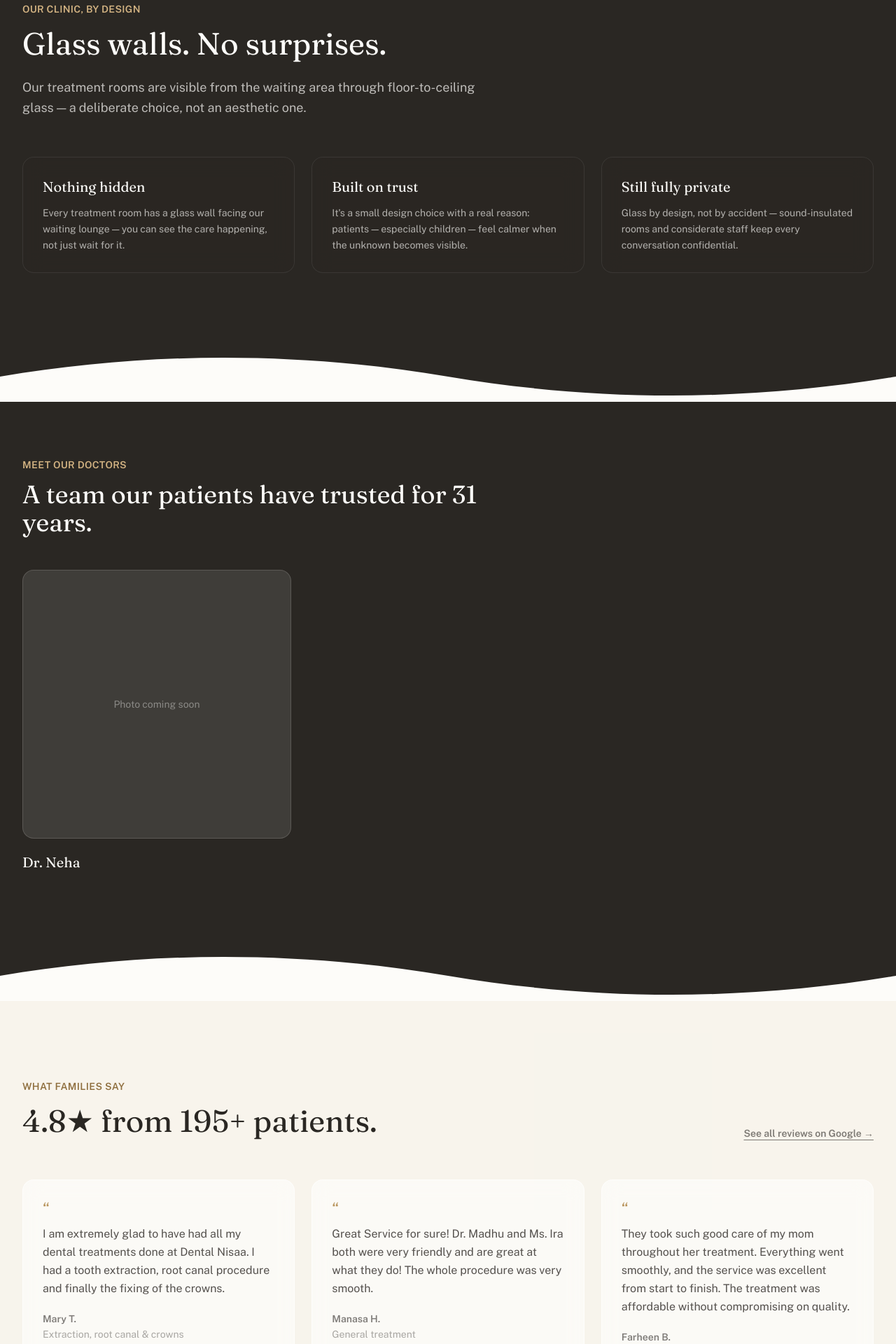
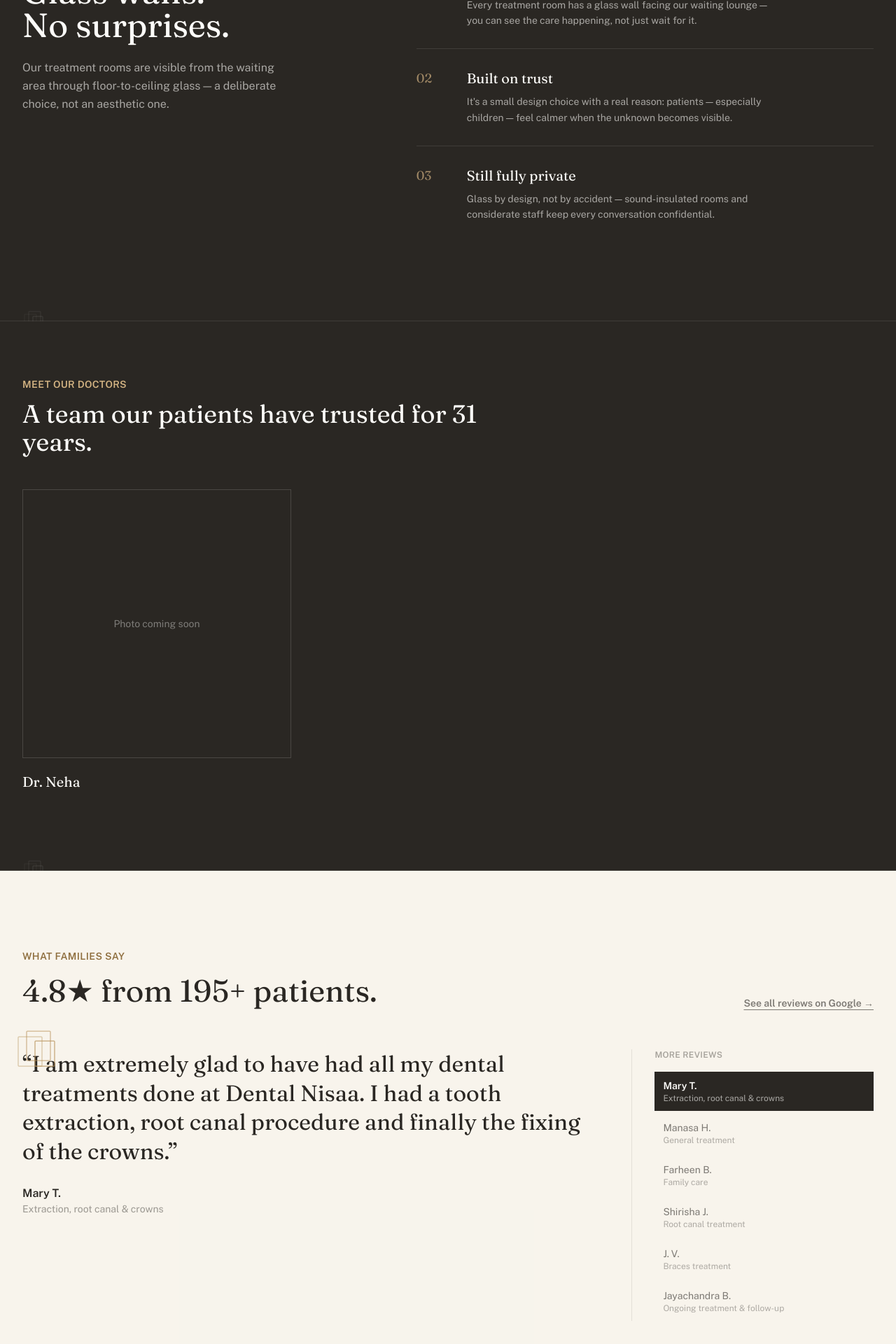
Before and after one commit to AgastyaKancharla/dentalnisaa, a Next.js app: page /about in a window 1280 px wide. Shown: the part 1320-3240 px from the top of the page at 70% size. Built offline with nearby package versions, Linux system fonts and the light colour scheme.

Commit message:
Design overhaul: new glass-pane signature motif, hard-edge section seams replacing wave dividers, full-bleed asymmetric Hero, editorial testimonial spotlight, menu-style treatments list, numbered process/FAQ rows, bold gold CTA blocks

```diff
--- a/components/ArchDivider.tsx
+++ /dev/null
@@ -1,35 +0,0 @@
-type ArchDividerProps = {
-  flip?: boolean;
-  from?: string;
-  to?: string;
-  className?: string;
-};
-
-// The recurring signature motif: a gentle upward arc echoing both a smile
-// line and a dental arch. Used as a structural divider between sections
-// instead of a hard straight edge.
-export default function ArchDivider({
-  flip = false,
-  from = "#FDFCF9",
-  to = "#2A2723",
-  className = "",
-}: ArchDividerProps) {
-  return (
-    <div
-      aria-hidden="true"
-      className={`w-full overflow-hidden leading-[0] ${className}`}
-      style={{ transform: flip ? "scaleY(-1)" : undefined }}
-    >
-      <svg
-        viewBox="0 0 1200 80"
-        preserveAspectRatio="none"
-        className="block w-full h-[48px] md:h-[72px]"
-      >
-        <path
-          d="M0,0 L0,40 C 200,80 400,80 600,40 C 800,0 1000,0 1200,40 L1200,0 Z"
-          fill={to}
-        />
-      </svg>
-    </div>
-  );
-}
--- a/components/DoctorSpotlight.tsx
+++ b/components/DoctorSpotlight.tsx
@@ -1,11 +1,11 @@
 import { doctors, clinic } from "@/lib/site-data";
-import ArchDivider from "./ArchDivider";
+import SectionSeam from "./SectionSeam";
 
 export default function DoctorSpotlight({ topDivider = true }: { topDivider?: boolean }) {
   return (
     <section className="bg-ink text-porcelain relative">
-      {topDivider && <ArchDivider to="#2A2723" />}
-      <div className={`max-w-[1320px] mx-auto px-5 md:px-8 pb-20 md:pb-28 ${topDivider ? "pt-2 md:pt-4" : "pt-16 md:pt-20"}`}>
+      {topDivider && <SectionSeam tone="dark" />}
+      <div className={`max-w-[1320px] mx-auto px-5 md:px-8 pb-20 md:pb-28 ${topDivider ? "pt-16 md:pt-20" : "pt-16 md:pt-20"}`}>
         <div className="max-w-2xl mb-12">
           <p className="text-sm font-semibold text-gold-light uppercase tracking-wide mb-3">
             Meet our doctors
@@ -20,13 +20,13 @@ export default function DoctorSpotlight({ topDivider = true }: { topDivider?: bo
           <div className="grid sm:grid-cols-2 md:grid-cols-3 gap-8">
             {doctors.map((doctor) => (
               <div key={doctor.name}>
-                <div className="w-full aspect-square rounded-2xl bg-porcelain/10 border border-porcelain/15 flex items-center justify-center text-porcelain/40 text-sm text-center px-6 mb-5">
+                <div className="w-full aspect-square border border-porcelain/15 flex items-center justify-center text-porcelain/40 text-sm text-center px-6 mb-5">
                   {doctor.photo ? (
                     // eslint-disable-next-line @next/next/no-img-element
                     <img
                       src={doctor.photo}
                       alt={doctor.name}
-                      className="w-full h-full object-cover rounded-2xl"
+                      className="w-full h-full object-cover"
                     />
                   ) : (
                     "Photo coming soon"
@@ -56,7 +56,7 @@ export default function DoctorSpotlight({ topDivider = true }: { topDivider?: bo
           </div>
         )}
       </div>
-      <ArchDivider from="#2A2723" to="#FDFCF9" flip />
+      <SectionSeam tone="dark" />
     </section>
   );
 }
--- /dev/null
+++ b/components/GlassPanes.tsx
@@ -0,0 +1,24 @@
+// The site's one recurring signature device: three overlapping glass panes,
+// a nod to the clinic's actual glass-walled treatment rooms. Used as a
+// background flourish, a section-seam accent, and a corner mark — instead
+// of generic circle-icon or blob-divider patterns.
+export default function GlassPanes({
+  className = "w-16 h-16",
+  strokeOpacity = 0.35,
+}: {
+  className?: string;
+  strokeOpacity?: number;
+}) {
+  return (
+    <svg
+      viewBox="0 0 64 64"
+      fill="none"
+      className={className}
+      aria-hidden="true"
+    >
+      <rect x="6" y="14" width="34" height="42" rx="1" stroke="currentColor" strokeOpacity={strokeOpacity} strokeWidth="1.25" />
+      <rect x="18" y="6" width="34" height="42" rx="1" stroke="currentColor" strokeOpacity={strokeOpacity + 0.15} strokeWidth="1.25" />
+      <rect x="30" y="20" width="28" height="36" rx="1" stroke="currentColor" strokeOpacity={strokeOpacity + 0.3} strokeWidth="1.25" />
+    </svg>
+  );
+}
--- /dev/null
+++ b/components/SectionSeam.tsx
@@ -0,0 +1,17 @@
+import GlassPanes from "./GlassPanes";
+
+// Replaces the old wave/arch divider (a dated 2019-era template signal) with
+// a hard color edge and a small glass-pane mark sitting on the seam —
+// architectural rather than organic, and tied to the site's one visual motif
+// instead of a generic decorative squiggle.
+export default function SectionSeam({ tone = "light" }: { tone?: "light" | "dark" }) {
+  const markColor = tone === "light" ? "text-ink/25" : "text-porcelain/25";
+  return (
+    <div className="relative h-px w-full">
+      <div className={tone === "light" ? "absolute inset-0 bg-ink/10" : "absolute inset-0 bg-porcelain/10"} />
+      <div className="max-w-[1320px] mx-auto px-5 md:px-8 relative">
+        <GlassPanes className={`w-8 h-8 -translate-y-1/2 ${markColor}`} />
+      </div>
+    </div>
+  );
+}
--- a/components/Testimonials.tsx
+++ b/components/Testimonials.tsx
@@ -1,4 +1,8 @@
+"use client";
+
+import { useState } from "react";
 import { testimonials, clinic } from "@/lib/site-data";
+import GlassPanes from "./GlassPanes";
 
 const googleReviewsUrl =
   clinic.address.mapsUrl ||
@@ -8,9 +12,11 @@ const googleReviewsUrl =
 
 export default function Testimonials() {
   const featured = testimonials.slice(0, 6);
+  const [active, setActive] = useState(0);
+  const current = featured[active];
 
   return (
-    <section id="reviews" className="bg-porcelain-dim/40">
+    <section id="reviews" className="bg-porcelain-dim/40 relative overflow-hidden">
       <div className="max-w-[1320px] mx-auto px-5 md:px-8 py-20 md:py-28">
         <div className="flex items-end justify-between flex-wrap gap-4 mb-14">
           <div className="max-w-xl">
@@ -31,27 +37,42 @@ export default function Testimonials() {
           </a>
         </div>
 
-        {featured.length > 0 ? (
-          <div className="grid md:grid-cols-3 gap-6">
-            {featured.map((t, i) => (
-              <figure key={i} className="glass-panel rounded-2xl p-7">
-                <span className="text-gold text-2xl leading-none" aria-hidden>
-                  “
-                </span>
-                <blockquote className="text-ink/80 leading-relaxed mt-2">
-                  {t.quote}
-                </blockquote>
-                <figcaption className="mt-5 text-sm font-semibold text-ink/60">
-                  {t.author}
-                  <span className="block font-normal text-ink/40 mt-0.5">
-                    {t.context}
-                  </span>
-                </figcaption>
-              </figure>
-            ))}
+        {current ? (
+          <div className="grid md:grid-cols-[1.4fr_0.6fr] gap-14 md:gap-16 items-start">
+            <div className="relative">
+              <GlassPanes className="w-16 h-16 text-gold absolute -top-8 -left-3 hidden md:block" strokeOpacity={0.5} />
+              <blockquote className="font-display text-2xl md:text-[2rem] leading-[1.3] text-ink">
+                “{current.quote}”
+              </blockquote>
+              <p className="mt-7 font-semibold text-ink">{current.author}</p>
+              <p className="text-sm text-ink/45">{current.context}</p>
+            </div>
+
+            <div className="border-t md:border-t-0 md:border-l border-ink/10 pt-6 md:pt-0 md:pl-8">
+              <p className="text-xs font-semibold text-ink/40 uppercase tracking-wide mb-4">
+                More reviews
+              </p>
+              <div className="space-y-1">
+                {featured.map((t, i) => (
+                  <button
+                    key={i}
+                    type="button"
+                    onClick={() => setActive(i)}
+                    className={`focus-ring block w-full text-left px-3 py-2.5 text-sm transition-colors ${
+                      i === active
+                        ? "bg-ink text-porcelain font-semibold"
+                        : "text-ink/60 hover:text-ink hover:bg-ink/5"
+                    }`}
+                  >
+                    {t.author}
+                    <span className="block text-xs opacity-60 font-normal">{t.context}</span>
+                  </button>
+                ))}
+              </div>
+            </div>
           </div>
         ) : (
-          <div className="glass-panel rounded-2xl p-8 text-center">
+          <div className="rounded-none border border-ink/10 bg-white/60 p-8 text-center">
             <p className="text-ink/70">
               Read {clinic.reviewCount}+ real reviews from our patients on
               Google.
--- a/components/Transparency.tsx
+++ b/components/Transparency.tsx
@@ -1,4 +1,5 @@
-import ArchDivider from "./ArchDivider";
+import SectionSeam from "./SectionSeam";
+import GlassPanes from "./GlassPanes";
 
 const points = [
   {
@@ -21,37 +22,47 @@ const points = [
 export default function Transparency({ topDivider = false }: { topDivider?: boolean }) {
   return (
     <section className="bg-ink text-porcelain relative">
-      {topDivider && <ArchDivider to="#2A2723" />}
-      <div className="max-w-[1320px] mx-auto px-5 md:px-8 py-20 md:py-28">
-        <div className="max-w-2xl mb-14">
+      {topDivider && <SectionSeam tone="dark" />}
+      <div className="max-w-[1320px] mx-auto px-5 md:px-8 py-20 md:py-28 grid md:grid-cols-[0.85fr_1.15fr] gap-14 md:gap-20">
+        <div className="relative">
+          <GlassPanes className="w-20 h-20 text-gold-dark absolute -top-6 -left-2 hidden md:block" strokeOpacity={0.4} />
           <p className="text-sm font-semibold text-gold-light uppercase tracking-wide mb-3">
             Our clinic, by design
           </p>
-          <h2 className="font-display text-3xl md:text-[2.75rem] leading-tight">
-            Glass walls. No surprises.
+          <h2 className="font-display text-4xl md:text-5xl leading-[1.05]">
+            Glass walls.
+            <br />
+            No surprises.
           </h2>
-          <p className="mt-5 text-porcelain/70 text-lg leading-relaxed">
+          <p className="mt-6 text-porcelain/60 leading-relaxed max-w-sm">
             Our treatment rooms are visible from the waiting area through
             floor-to-ceiling glass — a deliberate choice, not an aesthetic
             one.
           </p>
         </div>
 
-        <div className="grid md:grid-cols-3 gap-6">
-          {points.map((p) => (
+        <div>
+          {points.map((p, i) => (
             <div
               key={p.title}
-              className="glass-panel-dark rounded-2xl p-7"
+              className={`flex gap-6 md:gap-10 py-7 ${
+                i !== 0 ? "border-t border-porcelain/10" : ""
+              }`}
             >
-              <h3 className="font-display text-xl mb-3">{p.title}</h3>
-              <p className="text-porcelain/65 leading-relaxed text-sm">
-                {p.detail}
-              </p>
+              <span className="font-display text-lg text-gold-light/70 shrink-0 w-8">
+                {String(i + 1).padStart(2, "0")}
+              </span>
+              <div>
+                <h3 className="font-display text-xl mb-2">{p.title}</h3>
+                <p className="text-porcelain/60 leading-relaxed text-sm max-w-md">
+                  {p.detail}
+                </p>
+              </div>
             </div>
           ))}
         </div>
       </div>
-      <ArchDivider from="#2A2723" to="#FDFCF9" flip />
+      <SectionSeam tone="dark" />
     </section>
   );
 }
--- a/components/TrustBar.tsx
+++ b/components/TrustBar.tsx
@@ -3,14 +3,21 @@ import { trustPoints } from "@/lib/site-data";
 export default function TrustBar() {
   return (
     <section className="bg-ink text-porcelain">
-      <div className="max-w-[1320px] mx-auto px-5 md:px-8 py-14 md:py-16">
-        <div className="grid grid-cols-2 md:grid-cols-4 gap-8 md:gap-6">
-          {trustPoints.map((point) => (
-            <div key={point.label} className="text-center md:text-left">
-              <p className="font-display text-3xl md:text-4xl text-gold-light italic">
+      <div className="max-w-[1320px] mx-auto px-5 md:px-8">
+        <div className="grid grid-cols-2 md:grid-cols-4">
+          {trustPoints.map((point, i) => (
+            <div
+              key={point.label}
+              className={`py-10 md:py-12 ${i % 2 === 0 ? "pr-6" : "pl-6"} ${
+                i < 2 ? "border-b md:border-b-0" : ""
+              } ${i % 2 === 0 ? "border-r" : ""} ${
+                i % 4 !== 3 ? "md:border-r" : ""
+              } border-porcelain/10`}
+            >
+              <p className="font-display text-2xl md:text-[2.75rem] leading-none text-porcelain">
                 {point.label}
               </p>
-              <p className="mt-2 text-sm text-porcelain/60 leading-snug">
+              <p className="mt-3 text-xs md:text-sm text-porcelain/45 leading-snug uppercase tracking-wide">
                 {point.detail}
               </p>
             </div>
```
Also changed, not shown: app/treatments/[slug]/page.tsx (+30 -21 lines), components/Hero.tsx (+38 -28 lines), components/TreatmentsGrid.tsx (+23 -12 lines).
